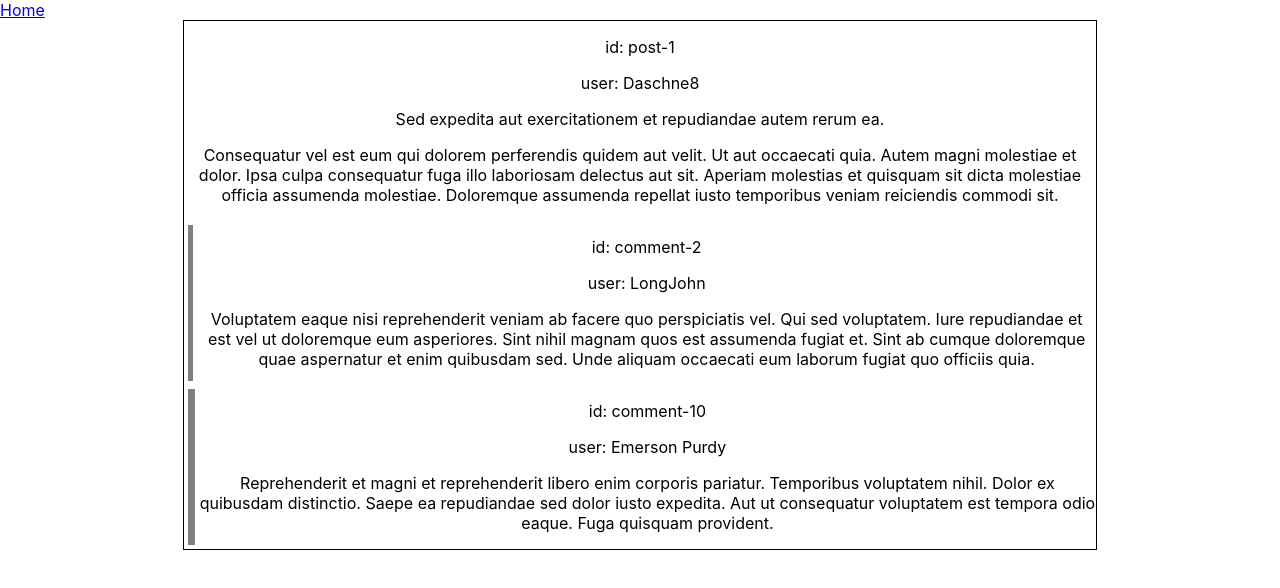
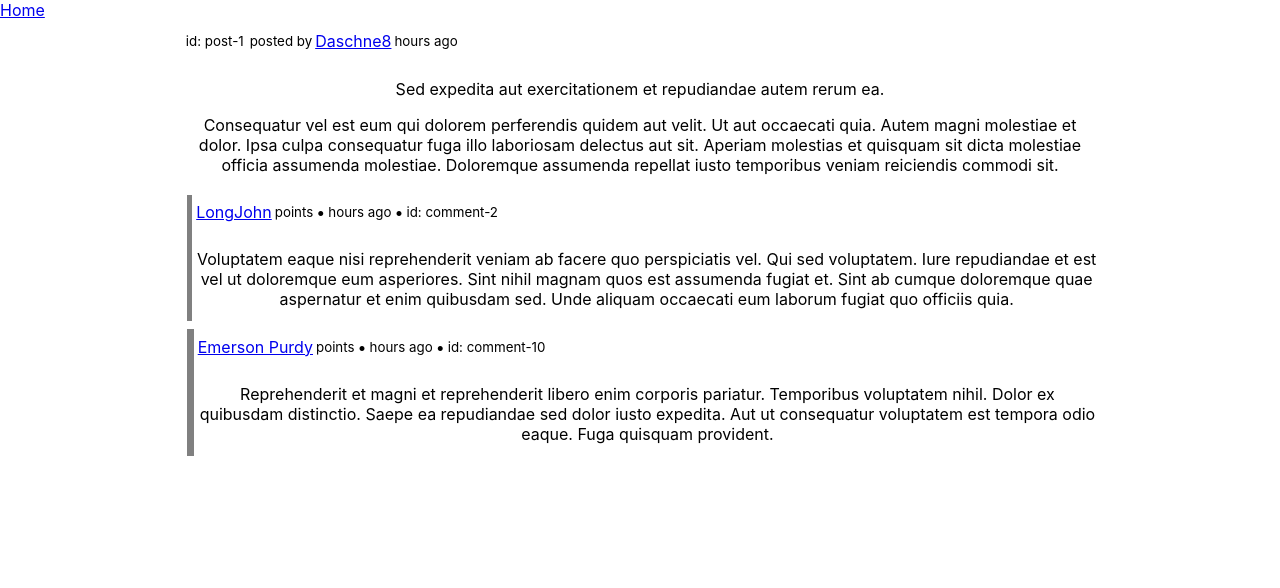
Before and after one commit to daschne8/red-clone, a React (Create React App) app: page /post/1 in a window 1280 px wide. Shown: the top 588 px of the page. Built offline with nearby package versions, Linux system fonts and the light colour scheme.

Commit message:
starting styling comments/posts

```diff
--- a/src/App.css
+++ b/src/App.css
@@ -10,32 +10,43 @@
 
 .post-stub {
   margin: 5px;
-  border: 1px dotted black;
   display: grid;
   grid-template-columns: 2;
   grid-template-rows: 2;
+  border: 1px dotted black;
 }
 
 .post-stub-name {
-  border: 1px dotted green;
   grid-column: 2;
   grid-row: 1;
+  border: 1px dotted green;
 }
 
 .post-stub-title {
-  border: 1px dotted green;
   grid-column: 1 2;
   grid-row: 2;
+  border: 1px dotted green;
 }
 
 .post {
-  border: 1px solid black;
+}
+
+.post-info-top {
+  display: flex;
+  flex-direction: row;
+  justify-content: flex-start;
+  align-items: center;
+}
+
+.post-info-top p {
+  font-size: smaller;
+  margin-left: 3px;
+  margin-right: 3px;
 }
 
 .comment-container {
   display: flex;
   flex-direction: row;
-
 }
 
 .comment-show-bar {
@@ -46,4 +57,18 @@
 
 .closed-comment {
   background: gray;
+  border-radius: 10px;
 }
+
+.comment-info-top {
+  display: flex;
+  flex-direction: row;
+  justify-content: flex-start;
+  align-items: center;
+}
+
+.comment-info-top p {
+  font-size: smaller;
+  margin-left: 3px;
+  margin-right: 3px;
+}
--- a/src/containers/comment.js
+++ b/src/containers/comment.js
@@ -1,4 +1,5 @@
 import React, {useState} from 'react'
+import {NavLink} from 'react-router-dom'
 
 import {seedComments} from "../data/seed"
 
@@ -26,9 +27,15 @@ export default function Comment(props){
         <div className="comment-container">
           <div className="comment-show-bar" onClick={handleClick}></div>
           <div classname="comment-info">
-            <p>id: {props.id}</p>
-            <p>user: {props.user}</p>
-            <p>{props.content}</p>
+            <div className="comment-info-top">
+              <NavLink to={`/user/${props.user}`} className="comment-user">{props.user}</NavLink>
+              <p className="comment-points"> points</p>
+               •
+              <p classname="comment-time-since">hours ago</p>
+               •
+              <p className="comment-id">id: {props.id}</p>
+            </div>
+            <p className="comment-content">{props.content}</p>
             {comments}
           </div>
         </div>
--- a/src/containers/post.js
+++ b/src/containers/post.js
@@ -1,6 +1,6 @@
 import React, {useState} from 'react'
 
-import {useParams} from 'react-router-dom'
+import {useParams, NavLink} from 'react-router-dom'
 import {seedPosts, seedComments} from "../data/seed"
 import Comment from "./comment"
 
@@ -8,14 +8,6 @@ import Comment from "./comment"
 export default function Post(){
 
   const [show, setShow] = useState(true);
-
-  function handleClick (){
-    if (show === true) {
-      setShow(false)
-    }else {
-      setShow(true)
-    }
-  }
 
   let {postId} = useParams();
   let id = "post-" + postId;
@@ -26,11 +18,15 @@ export default function Post(){
     )
   return(
     <div className="post">
-      <p>id: {id}</p>
-      <p>user: {postInfo.user}</p>
+      <div className="post-info-top">
+        <p>id: {id}</p>
+        <p>posted by</p>
+        <NavLink to={`/user/${postInfo.user}`} className="comment-user">{postInfo.user}</NavLink>
+        <p> hours ago</p>
+      </div>
       <p>{postInfo.title}</p>
       <p>{postInfo.content}</p>
-      {show ? comments : <div className="closed-comment" onClick={handleClick}> . . . </div>}
+      {comments}
     </div>
   )
 }
```
